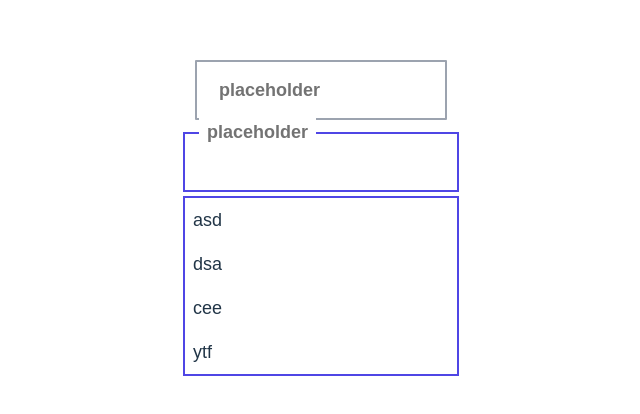
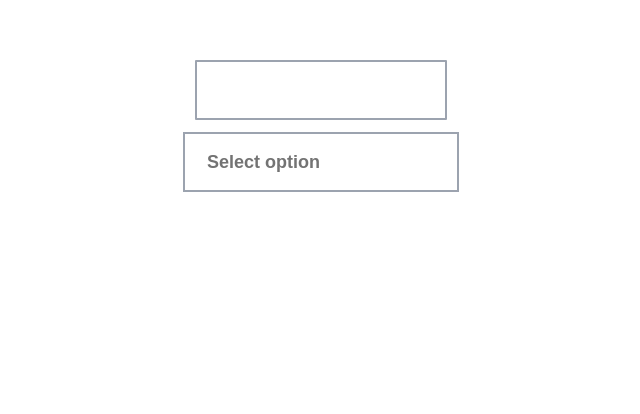
Before and after one commit to Sigwar/frd_2022, a Vue app: page / in a window 1280 px wide. Shown: the part 280-694 px from the top of the page, without its empty margins (319-959 px from the left). Built offline with nearby package versions, Linux system fonts and the light colour scheme; a web font is replaced by a local one.

Commit message:
feat: Create custom select component

```diff
--- a/src/components/form/input/input.component.vue
+++ b/src/components/form/input/input.component.vue
@@ -57,7 +57,7 @@ export default {
              @input="$emit('update:modelValue', $event.target.value)"
              @focus="isFocus = true"
              @focusout="isFocus = false"
-             class="h-[60px] py-2 focus:border-indigo-600 border-2 bg-transparent px-2 outline-none w-full text-lg d-flex items-center"/>
+             class="h-[60px] py-2 focus:border-blue-700 border-2 bg-transparent px-2 outline-none w-full text-lg d-flex items-center"/>
 
       <span v-if="placeholder"
             @click="focusInput"
--- a/src/components/form/select/select.component.vue
+++ b/src/components/form/select/select.component.vue
@@ -10,11 +10,11 @@ export default {
     },
     placeholder: {
       type: String,
-      default: 'placeholder'
+      default: 'Select option'
     },
     options: {
       type: Array,
-      default: () => []
+      default: () => ['No Data']
     },
     tabIndex: {
       type: Number,
@@ -26,7 +26,7 @@ export default {
   setup(props) {
 
     const select = ref(null);
-    const isFocus = ref(true);
+    const isFocus = ref(false);
 
     const isPlaceholderTop = computed(() => {
       return props.modelValue !== '' || isFocus.value
@@ -41,7 +41,7 @@ export default {
 }
 </script>
 <template>
-  <div class="relative"
+  <div class="relative cursor-pointer"
        @blur="isFocus = false">
 
     <div ref="select"
@@ -51,7 +51,7 @@ export default {
          @input="$emit('update:modelValue', $event.target.value)"
          @click.self.stop="isFocus = true"
          @focusout="isFocus = false"
-         :class="{'border-indigo-600' : isFocus}"
+         :class="{'border-blue-700' : isFocus}"
          class="h-[60px] z-10 border-gray-400 py-2 border-2 bg-transparent px-2 outline-none w-full text-left text-lg flex items-center">
 
       <span class="">{{ modelValue }}</span>
@@ -67,7 +67,7 @@ export default {
 
     <Transition>
       <ul v-if="isFocus"
-          class="absolute w-full border-2 border-solid border-indigo-600 mt-1">
+          class="absolute w-full border-2 border-solid border-blue-700 mt-1">
 
         <li v-for="option in options"
             :key="option"
--- a/src/views/Home.views.vue
+++ b/src/views/Home.views.vue
@@ -1,5 +1,5 @@
 <script>
-import { reactive, ref } from 'vue'
+import {reactive, ref} from 'vue'
 import cInput from '@/components/form/input/input.component.vue'
 import cSelect from '@/components/form/select/select.component.vue'
 
@@ -13,7 +13,7 @@ export default {
     const myForm = reactive({
       name: ''
     })
-    const options = ref(['asd','dsa','cee','ytf'])
+    const options = ref(['ASD', 'DSA', 'CEE', 'DFS'])
 
     return {
       myForm,
@@ -24,8 +24,8 @@ export default {
 </script>
 
 <template>
-  {{myForm.name}}
-  <c-input placeholder="placeholder" v-model="myForm.name"/>
+  {{ myForm.name }}
+  <c-input v-model="myForm.name"/>
 
   <c-select :options="options" v-model="myForm.name"/>
 </template>
--- a/tailwind.config.cjs
+++ b/tailwind.config.cjs
@@ -6,7 +6,11 @@ module.exports = {
     "./src/**/*.{vue,js,ts,jsx,tsx}",
   ],
   theme: {
-    extend: {},
+    extend: {
+      color: {
+        'blue': '#001AFF',
+      }
+    },
   },
   plugins: [],
 }
```
